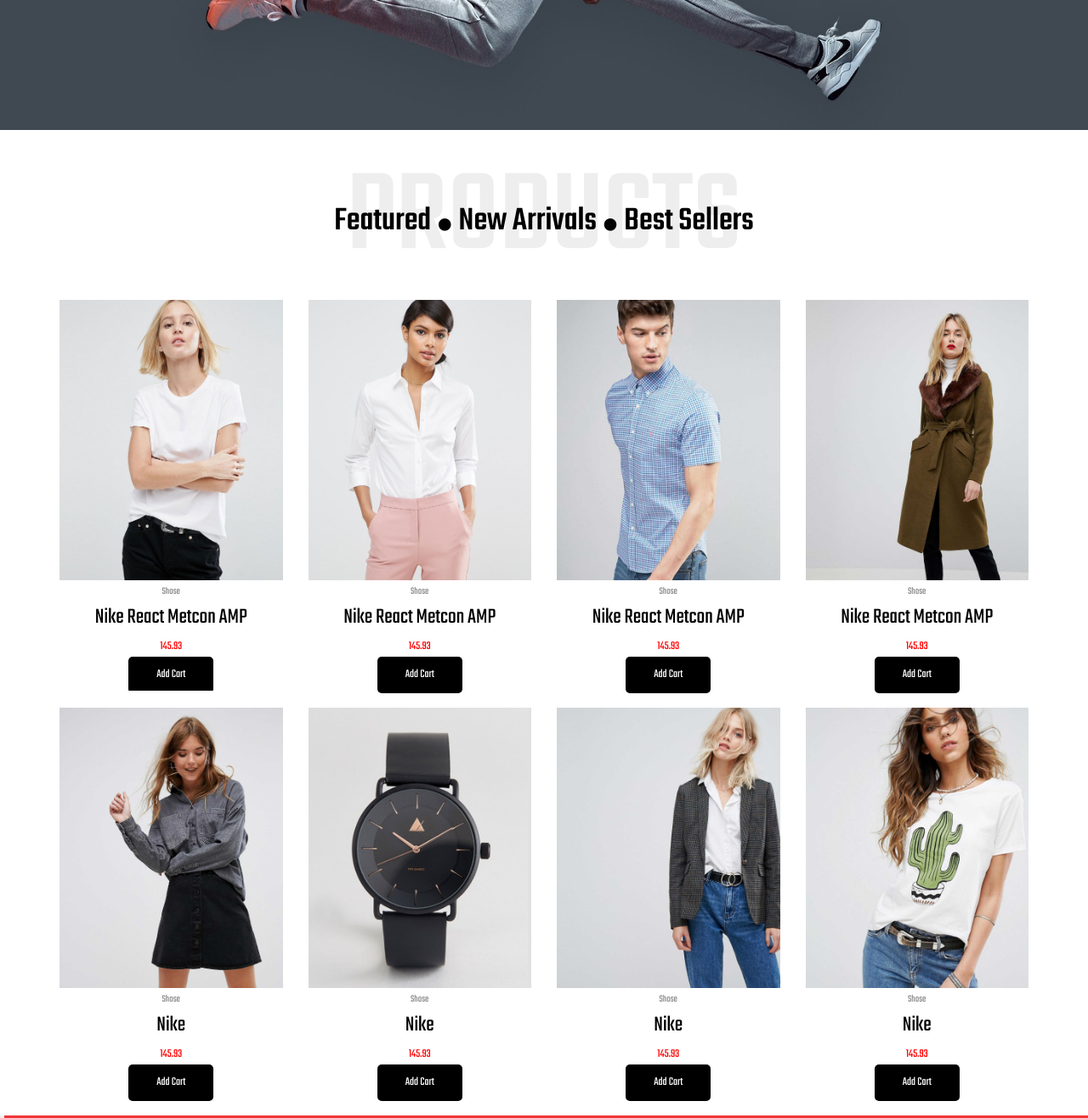
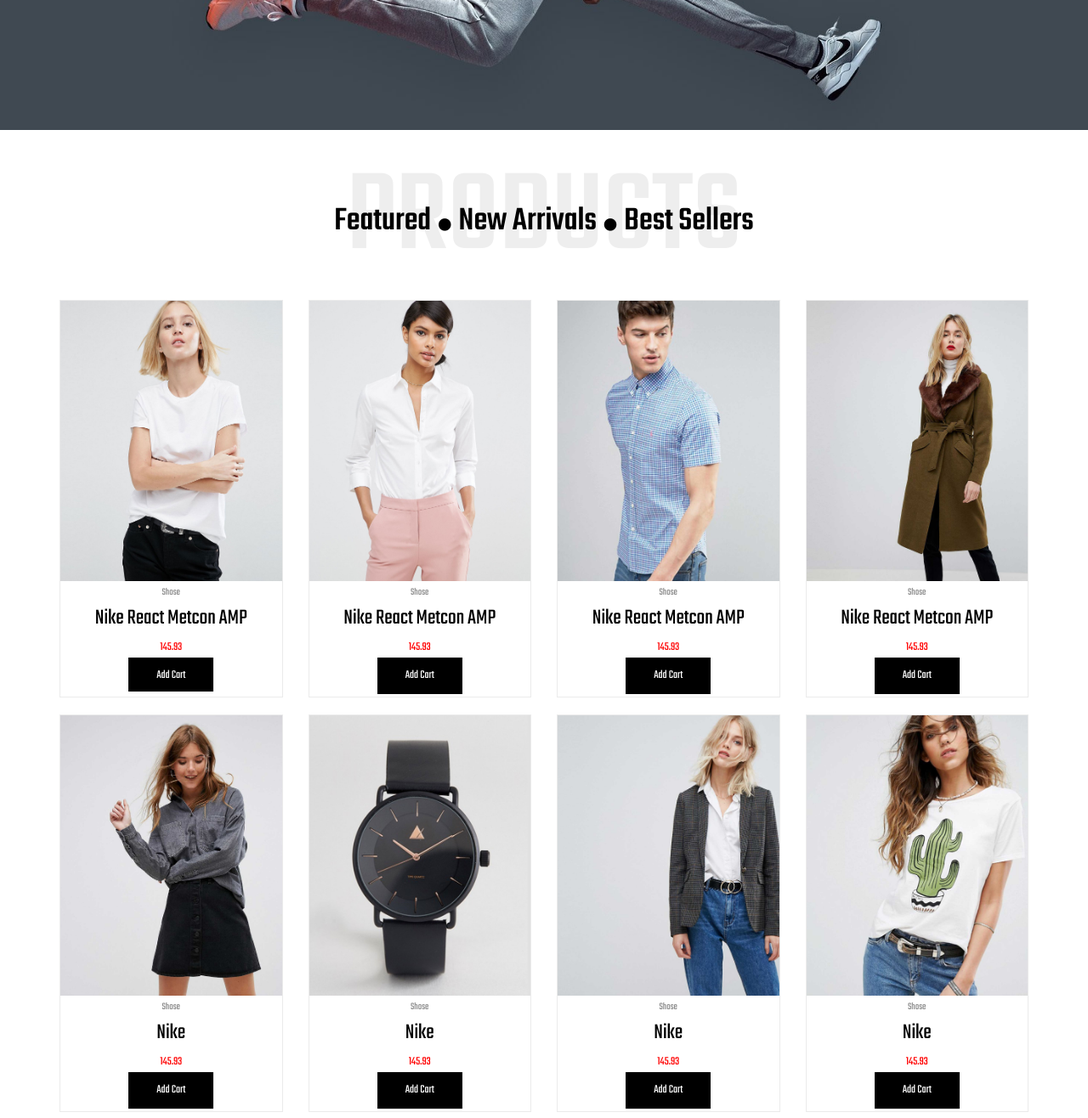
Before and after one commit to dtsang2001/eProject, a plain HTML site: page index.html in a window 1280 px wide. Shown: the part 544-1860 px from the top of the page at 85% size. Drawn offline with nearby package versions, Linux system fonts and the light colour scheme.

Commit message:
Thêm border item

```diff
--- a/css/hung.css
+++ b/css/hung.css
@@ -101,6 +101,8 @@ a{
     text-align: center;
     margin-bottom: 20px;
     /* float: left; */
+    border: 1px solid #ebebeb;
+    padding-bottom: 6px;
 }
 .item a{
     text-decoration: none;
@@ -130,10 +132,11 @@ a{
     padding: 10px;
     display: inline-block;
     width: 100px;
-    border-radius: 5px;
+    /* border-radius: 5px; */
 }
 .item .h_add a:hover{
     background-color: red;
+    transition: all 0.4s ease;
 }
 /* .responsive {
     width: 100%;
```
